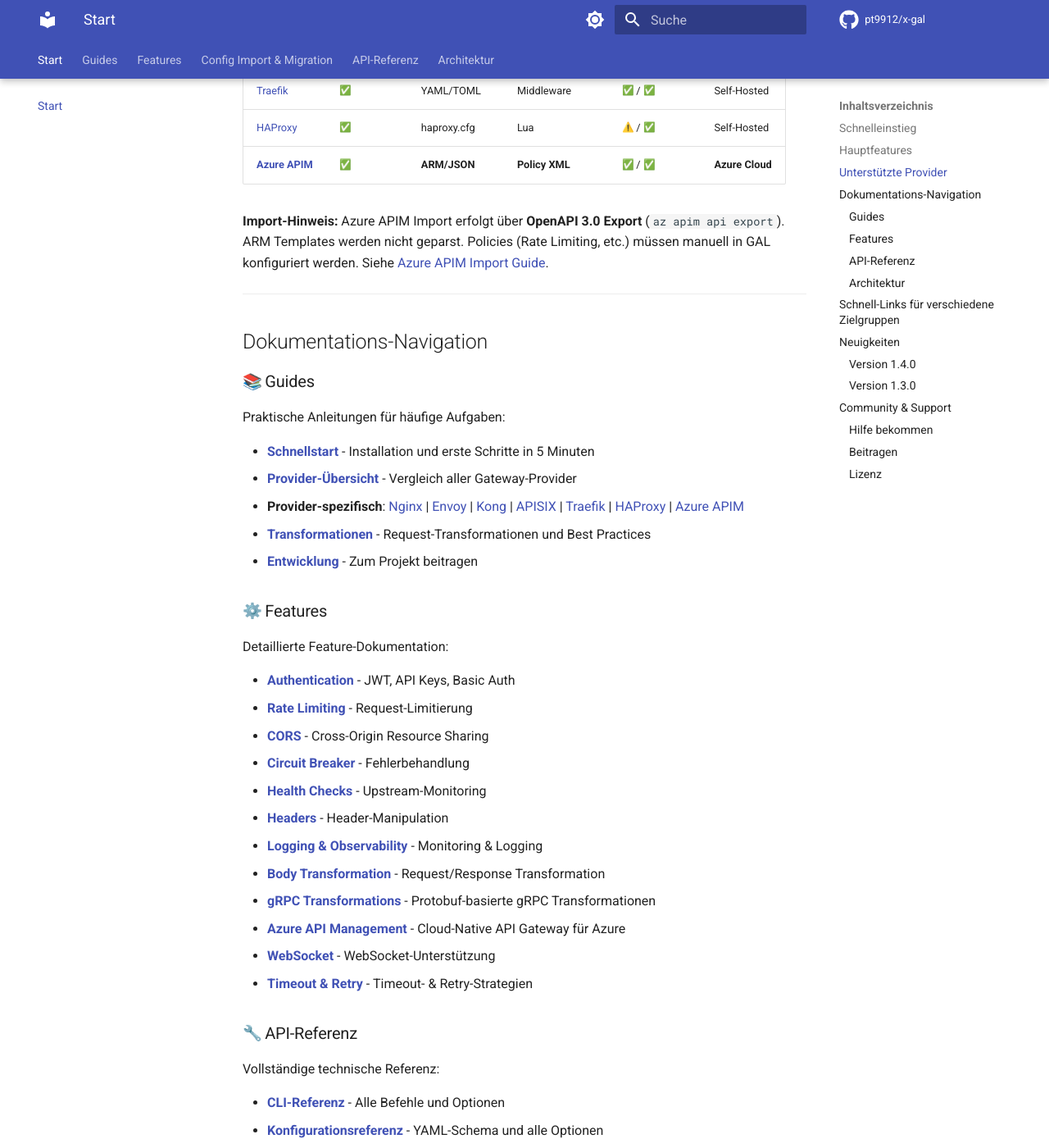
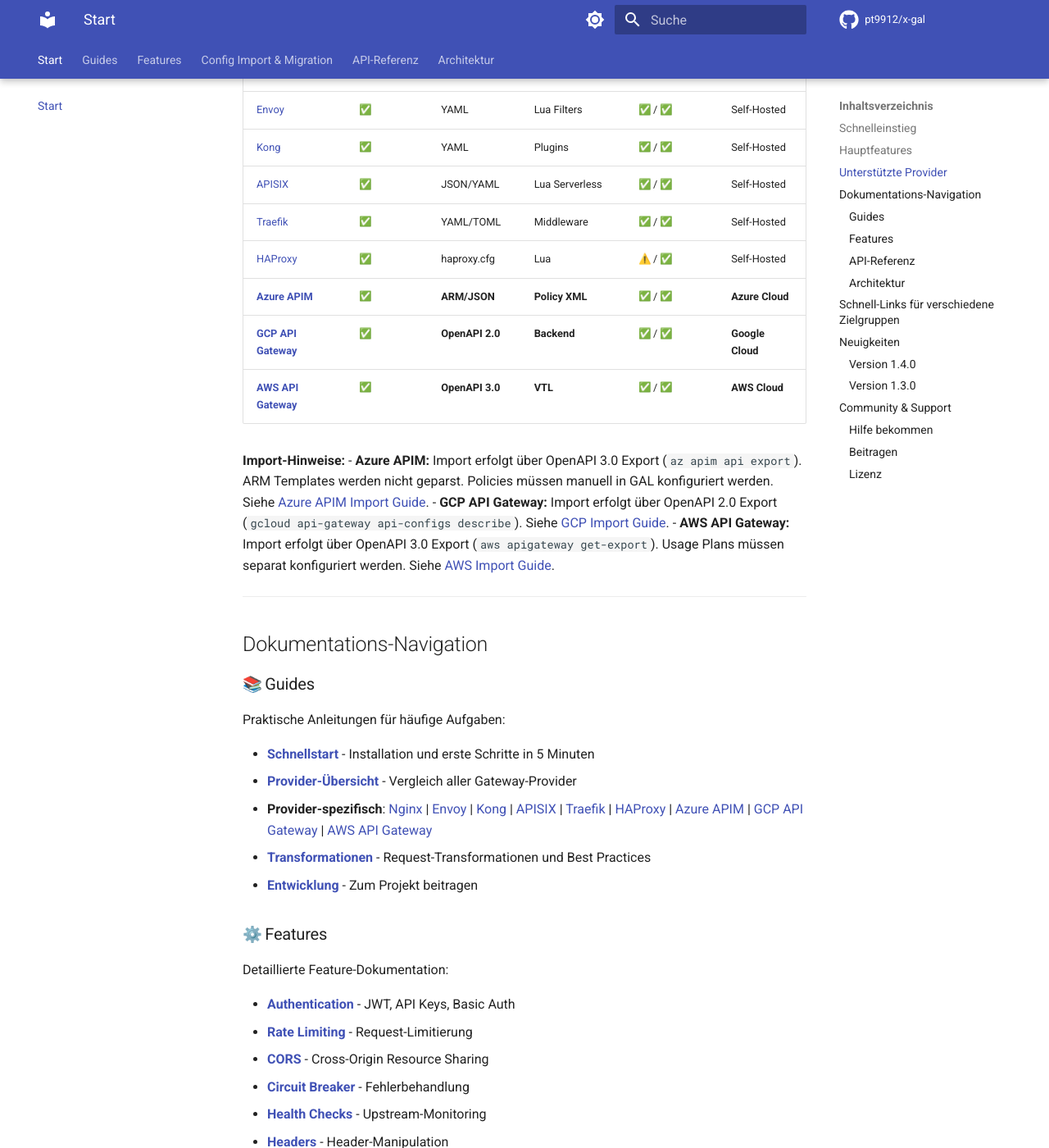
Before and after one commit to pt9912/x-gal, an MkDocs documentation site: the page built from docs/index.md, in a window 1280 px wide and 1400 px high, scrolled down 1756 px. Shown: the whole window at 82% size. Built offline with MkDocs 1.6.1 and Material for MkDocs 9.7.7, drawn with Linux system fonts in a browser that asks for light colours; emoji names are drawn with the system emoji font; comment, search, counter and statistics services are not loaded; the version menu is left out; some of the changed text lies outside the part shown.

Commit message:
docs: Update index.md with GCP and AWS API Gateway providers
Add GCP API Gateway and AWS API Gateway to all provider listings
in the MkDocs index page (docs/index.md).

Changes:
- Overview text: Added GCP and AWS to provider list
- CLI examples: Added all 9 provider commands (azure_apim, gcp_apigateway, aws_apigateway)
- Provider table: Added GCP and AWS rows with full details
- Import hints: Added GCP and AWS import guide references
- Provider links: Added GCP and AWS to provider-specific navigation

Provider table additions:
- GCP API Gateway: OpenAPI 2.0, Backend transformations, Full Import/Export, Google Cloud
- AWS API Gateway: OpenAPI 3.0, VTL transformations, Full Import/Export, AWS Cloud

Import guide links:
- GCP: import/gcp-apigateway.md
- AWS: import/aws-apigateway.md

Total providers now: 9 (6 self-hosted + 3 cloud-native)

This fixes the MkDocs website (https://pt9912.github.io/x-gal/) to show
all 9 providers correctly.

Related to: v1.4.0 Feature 2 (AWS) and Feature 4 (GCP)

🤖 Generated with [Claude Code](https://claude.com/claude-code)

Co-Authored-By: Claude <noreply@anthropic.com>

````diff
--- a/docs/index.md
+++ b/docs/index.md
@@ -2,7 +2,7 @@
 
 **Provider-agnostisches Konfigurationssystem für API-Gateways**
 
-GAL ermöglicht es Ihnen, API-Gateway-Konfigurationen einmal zu definieren und für verschiedene Provider (Nginx, Envoy, Kong, APISIX, Traefik, HAProxy, Azure APIM) zu generieren.
+GAL ermöglicht es Ihnen, API-Gateway-Konfigurationen einmal zu definieren und für verschiedene Provider (Nginx, Envoy, Kong, APISIX, Traefik, HAProxy, Azure APIM, GCP API Gateway, AWS API Gateway) zu generieren.
 
 ---
 
@@ -28,6 +28,12 @@ services:
 gal generate -c config.yaml -p nginx
 gal generate -c config.yaml -p envoy
 gal generate -c config.yaml -p kong
+gal generate -c config.yaml -p apisix
+gal generate -c config.yaml -p traefik
+gal generate -c config.yaml -p haproxy
+gal generate -c config.yaml -p azure_apim
+gal generate -c config.yaml -p gcp_apigateway
+gal generate -c config.yaml -p aws_apigateway
 ```
 
 [Zur Schnellstart-Anleitung →](guides/QUICKSTART.md){ .md-button .md-button--primary }
@@ -89,8 +95,13 @@ gal generate -c config.yaml -p kong
 | [Traefik](guides/TRAEFIK.md) | :white_check_mark: | YAML/TOML | Middleware | :white_check_mark: / :white_check_mark: | Self-Hosted |
 | [HAProxy](guides/HAPROXY.md) | :white_check_mark: | haproxy.cfg | Lua | :warning: / :white_check_mark: | Self-Hosted |
 | **[Azure APIM](guides/AZURE_APIM.md)** | :white_check_mark: | **ARM/JSON** | **Policy XML** | :white_check_mark: / :white_check_mark: | **Azure Cloud** |
+| **[GCP API Gateway](guides/GCP_APIGATEWAY.md)** | :white_check_mark: | **OpenAPI 2.0** | **Backend** | :white_check_mark: / :white_check_mark: | **Google Cloud** |
+| **[AWS API Gateway](guides/AWS_APIGATEWAY.md)** | :white_check_mark: | **OpenAPI 3.0** | **VTL** | :white_check_mark: / :white_check_mark: | **AWS Cloud** |
 
-**Import-Hinweis:** Azure APIM Import erfolgt über **OpenAPI 3.0 Export** (`az apim api export`). ARM Templates werden nicht geparst. Policies (Rate Limiting, etc.) müssen manuell in GAL konfiguriert werden. Siehe [Azure APIM Import Guide](import/azure-apim.md).
+**Import-Hinweise:**
+- **Azure APIM:** Import erfolgt über OpenAPI 3.0 Export (`az apim api export`). ARM Templates werden nicht geparst. Policies müssen manuell in GAL konfiguriert werden. Siehe [Azure APIM Import Guide](import/azure-apim.md).
+- **GCP API Gateway:** Import erfolgt über OpenAPI 2.0 Export (`gcloud api-gateway api-configs describe`). Siehe [GCP Import Guide](import/gcp-apigateway.md).
+- **AWS API Gateway:** Import erfolgt über OpenAPI 3.0 Export (`aws apigateway get-export`). Usage Plans müssen separat konfiguriert werden. Siehe [AWS Import Guide](import/aws-apigateway.md).
 
 ---
 
@@ -102,7 +113,7 @@ Praktische Anleitungen für häufige Aufgaben:
 
 - **[Schnellstart](guides/QUICKSTART.md)** - Installation und erste Schritte in 5 Minuten
 - **[Provider-Übersicht](guides/PROVIDERS.md)** - Vergleich aller Gateway-Provider
-- **Provider-spezifisch**: [Nginx](guides/NGINX.md) | [Envoy](guides/ENVOY.md) | [Kong](guides/KONG.md) | [APISIX](guides/APISIX.md) | [Traefik](guides/TRAEFIK.md) | [HAProxy](guides/HAPROXY.md) | [Azure APIM](guides/AZURE_APIM.md)
+- **Provider-spezifisch**: [Nginx](guides/NGINX.md) | [Envoy](guides/ENVOY.md) | [Kong](guides/KONG.md) | [APISIX](guides/APISIX.md) | [Traefik](guides/TRAEFIK.md) | [HAProxy](guides/HAPROXY.md) | [Azure APIM](guides/AZURE_APIM.md) | [GCP API Gateway](guides/GCP_APIGATEWAY.md) | [AWS API Gateway](guides/AWS_APIGATEWAY.md)
 - **[Transformationen](guides/TRANSFORMATIONS.md)** - Request-Transformationen und Best Practices
 - **[Entwicklung](guides/DEVELOPMENT.md)** - Zum Projekt beitragen
 
````
